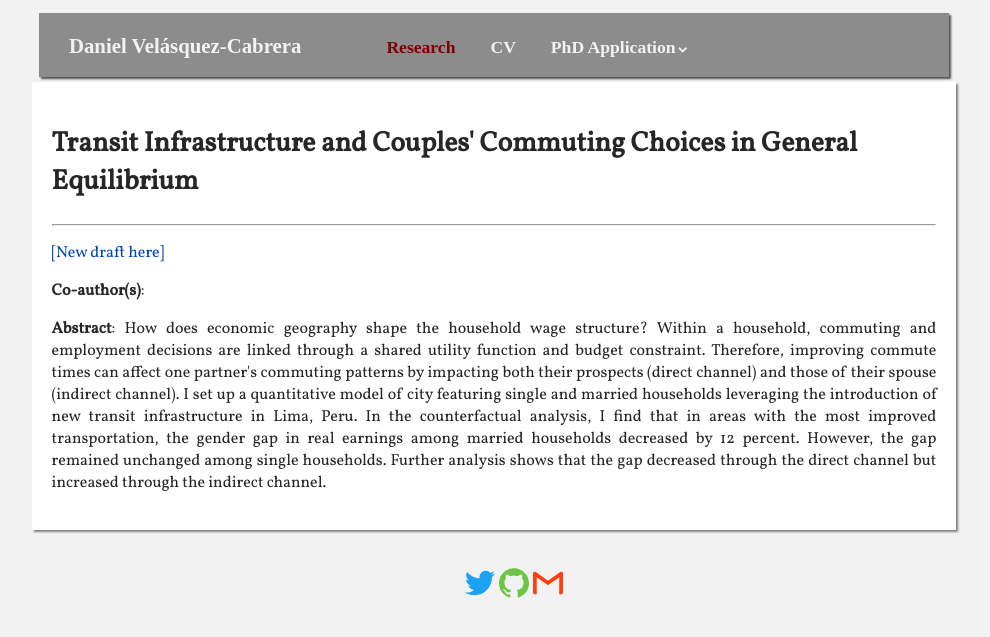
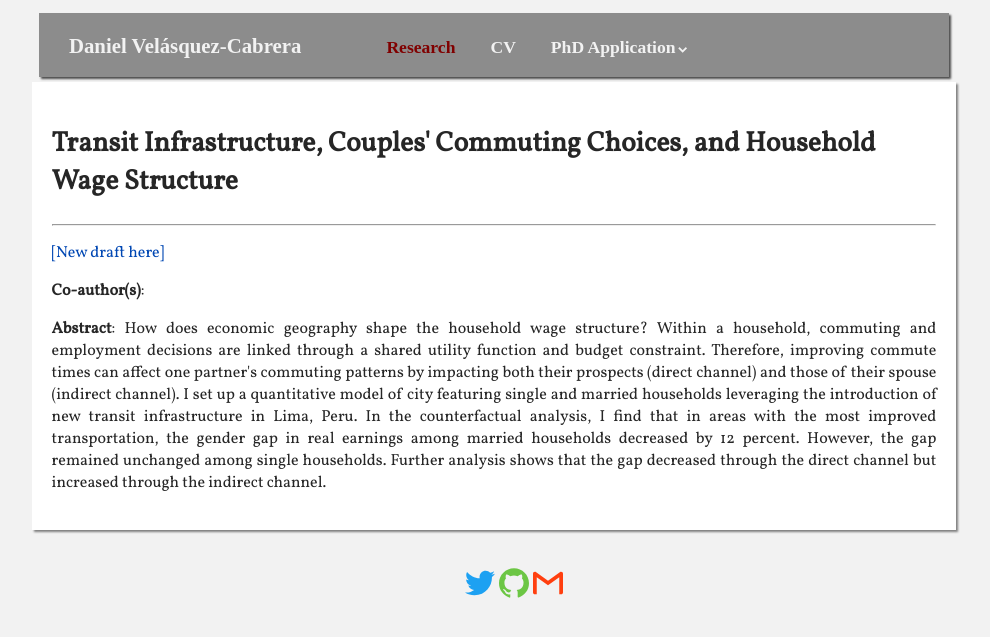
Before and after one commit to dvelasquezc/dvelasquezc.github.io, a Jekyll site: the page built from _research/lima_gender_urban.md, in a window 1280 px wide. Shown: the top 637 px of the page, without its empty margins (146-1136 px from the left). Built offline with Jekyll 4.4.1, drawn with Linux system fonts in a browser that asks for light colours; some web fonts are replaced.

```diff
--- a/_research/lima_gender_urban.md
+++ b/_research/lima_gender_urban.md
@@ -1,5 +1,5 @@
 ---
-title: 'Transit Infrastructure and Couples&apos; Commuting Choices in General Equilibrium'
+title: 'Transit Infrastructure, Couples&apos; Commuting Choices, and Household Wage Structure'
 pubstatus: "mimeo"
 journal: "no"
 link: "no"
```
Also changed, not shown: _pages/research.md (+1 -1 lines).
